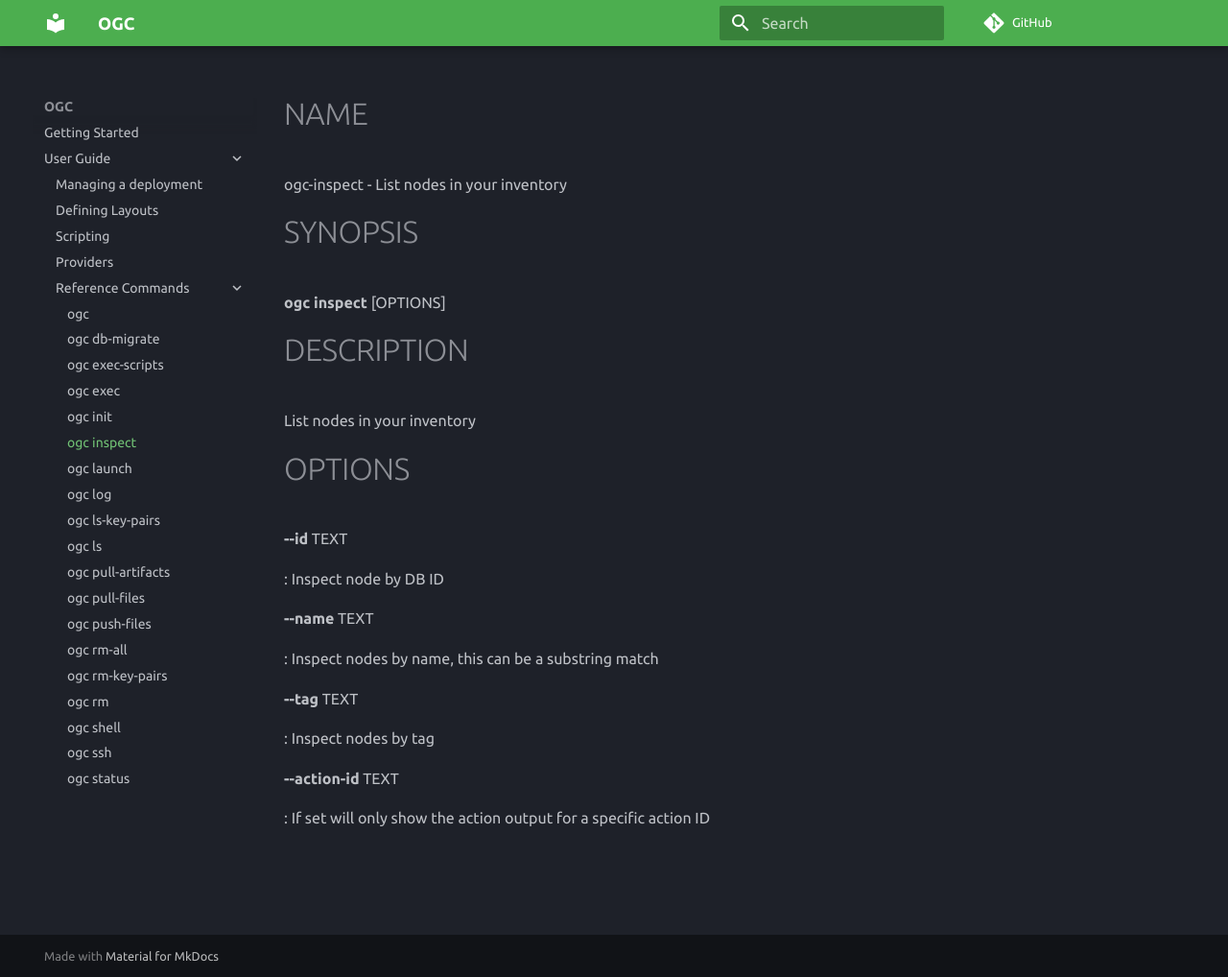
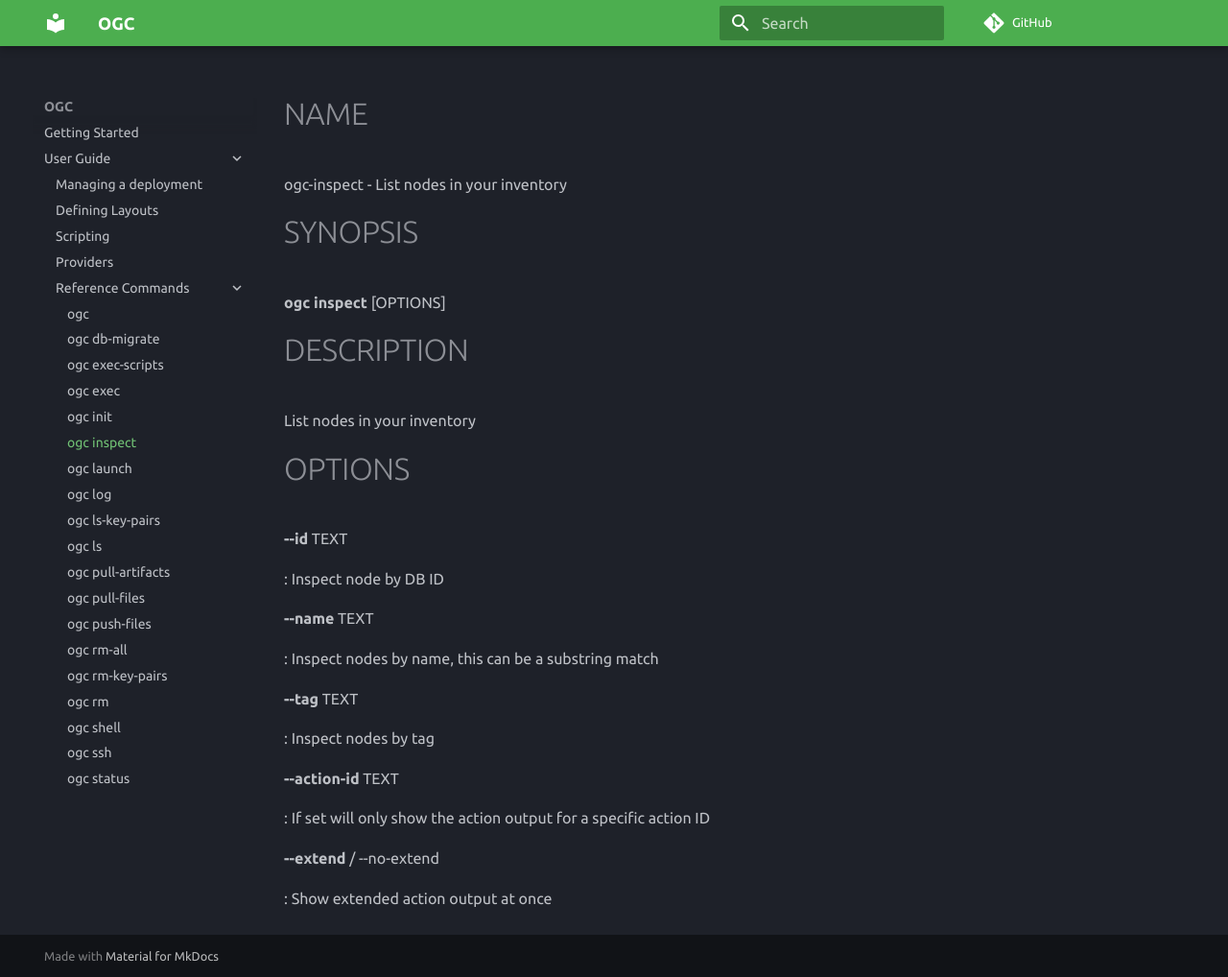
Before and after one commit to adam-stokes/ogc, an MkDocs documentation site: the page built from docs/commands/ogc-inspect.md, in a window 1280 px wide and 1018 px high. Shown: the whole window at 96% size. Built offline with MkDocs 1.6.1 and Material for MkDocs 9.7.7, drawn with Linux system fonts in a browser that asks for light colours; comment, search, counter and statistics services are not loaded.

Commit message:
Next Release
Signed-off-by: Adam Stokes <51892+adam-stokes@users.noreply.github.com>

```diff
--- a/docs/commands/ogc-inspect.md
+++ b/docs/commands/ogc-inspect.md
@@ -27,3 +27,7 @@ List nodes in your inventory
 **\--action-id** TEXT
 
 :   If set will only show the action output for a specific action ID
+
+**\--extend** / \--no-extend
+
+:   Show extended action output at once
```
Also changed, not shown: 18 other files.
